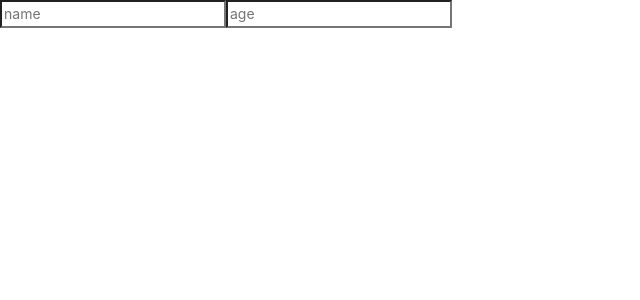
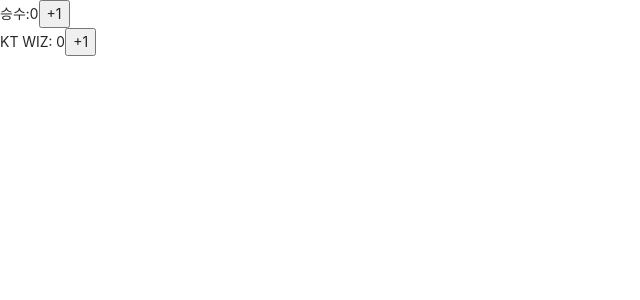
Before and after one commit to JeongYujae/React-basic, a React (Create React App) app: page / in a window 1280 px wide. Shown: the top 300 px of the page, without its empty margins (0-640 px from the left). Built offline with nearby package versions, Linux system fonts and the light colour scheme.

Commit message:
context API

```diff
--- /dev/null
+++ b/src/App5.js
@@ -0,0 +1,25 @@
+import React, { createContext, useContext } from "react";
+
+// Cotnext API
+
+const MessageContext = createContext();
+
+const App = ()  => (
+    <MessageContext.Provider value="Provider Values">
+        <Level2Wrapper />
+    </MessageContext.Provider>
+);
+
+const Level2Wrapper = () =>{
+    const message= useContext(MessageContext);
+    // useContext로 복수의 값들 사용 가능
+    return(
+        <div>
+        <Level2 message={message} />
+        </div>
+    )
+
+};
+
+const Level2 = ({ message }) => <div>Level2: {message}</div>;
+export default App;
--- /dev/null
+++ b/src/App6.js
@@ -0,0 +1,39 @@
+import React, {createContext, useContext, useState} from "react";
+
+const CounterContext= createContext();
+
+//여러개의 자식 부모 전역적으로 관리할 상태값들을 Context 값으로 만들어서 필요할 떄 가져다가 넘겨서 쓸 수 있게
+//만들 수 있음
+
+const App6 =() =>{
+    const [value, setValue]= useState(0);
+    const onIncrement=() =>{
+        setValue((prevValue) => prevValue+1);
+    };
+
+
+    return (
+    <div>
+        승수:{value}
+        <button onClick= {onIncrement}>+1</button>
+        <CounterContext.Provider value={{value, onIncrement}}>
+            <Lev></Lev>
+        </CounterContext.Provider>
+    </div>
+    )
+}
+
+const Lev = () =>{
+    const {value, onIncrement} =useContext(CounterContext);
+    return(
+        <div>KT WIZ: {value}
+        <button onClick= {onIncrement}>+1</button>
+        </div>
+    )
+    // <div onClick={}>
+    //     Lev:{value}
+
+    // </div>
+}
+
+export default App6;
--- a/src/index.js
+++ b/src/index.js
@@ -10,11 +10,13 @@
 import EpisodeList from 'EpisodeList';
 import Clock from 'Clock';
 import App4 from 'App4';
+import App5 from 'App5';
+import App6 from 'App6'
 
 const root = ReactDOM.createRoot(document.getElementById('root'));
 root.render(
   <React.StrictMode>
-    <App4/>
+    <App6/>
   </React.StrictMode>
 );
 
--- a/src/prac.js
+++ b/src/prac.js
@@ -19,6 +19,9 @@
     );
 }
 
+
+
+
 function App1 (){
     return(
         <Position name={'Jeong'} position={'CM'} age={22}/>
```
